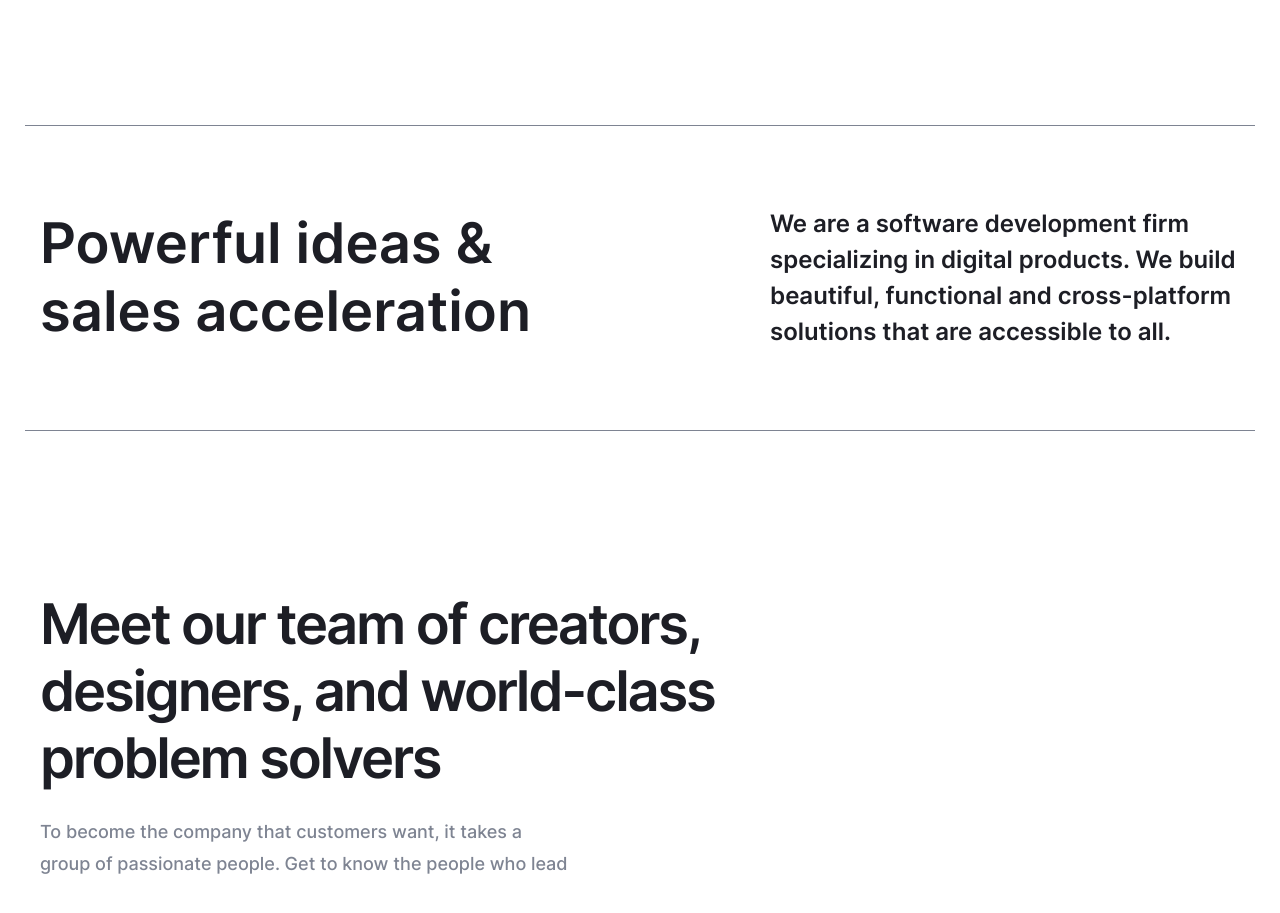
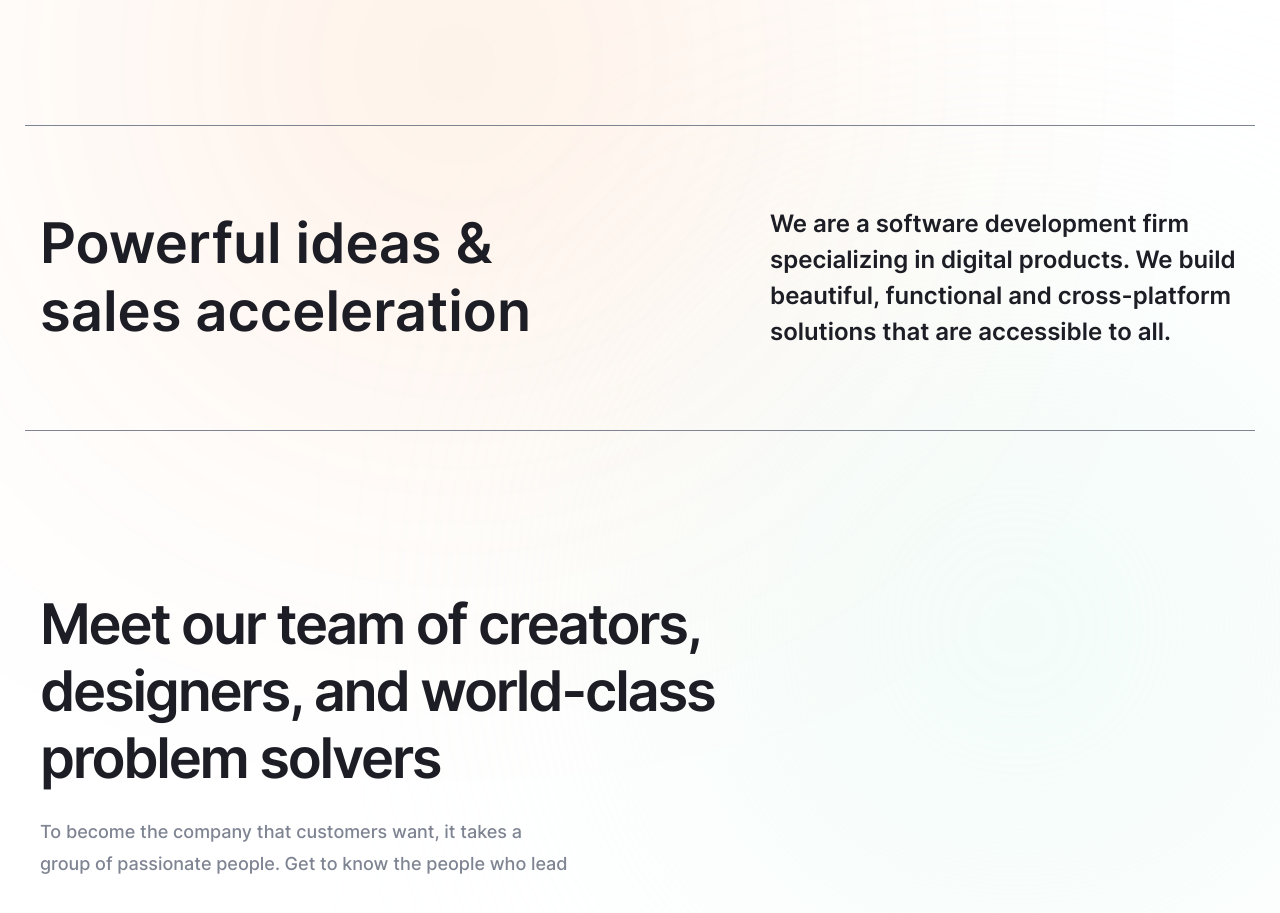
Before and after one commit to Greenfo/coca_project, a website built with Vite: page src/about.html in a window 1280 px wide. Shown: the part 1600-2513 px from the top of the page. Built offline with nearby package versions, Linux system fonts and the light colour scheme.

Commit message:
Added some decor to quote section

```diff
--- a/src/html/components/about/quote.html
+++ b/src/html/components/about/quote.html
@@ -1,4 +1,4 @@
-<section class="quote">
+<section class="quote hero-decor">
   <div class="container quote__container">
     <h2 class="quote__title heading-h2">Powerful ideas & sales acceleration</h2>
     <p class="quote__descr text-p-large">
--- a/src/scss/components/about/quote.scss
+++ b/src/scss/components/about/quote.scss
@@ -1,4 +1,12 @@
 .quote {
+  &::before {
+    top: -110%;
+  }
+
+  &::after {
+    bottom: -150%;
+  }
+
   &__container {
     @include flex-all-between;
     gap: 15px;
```
